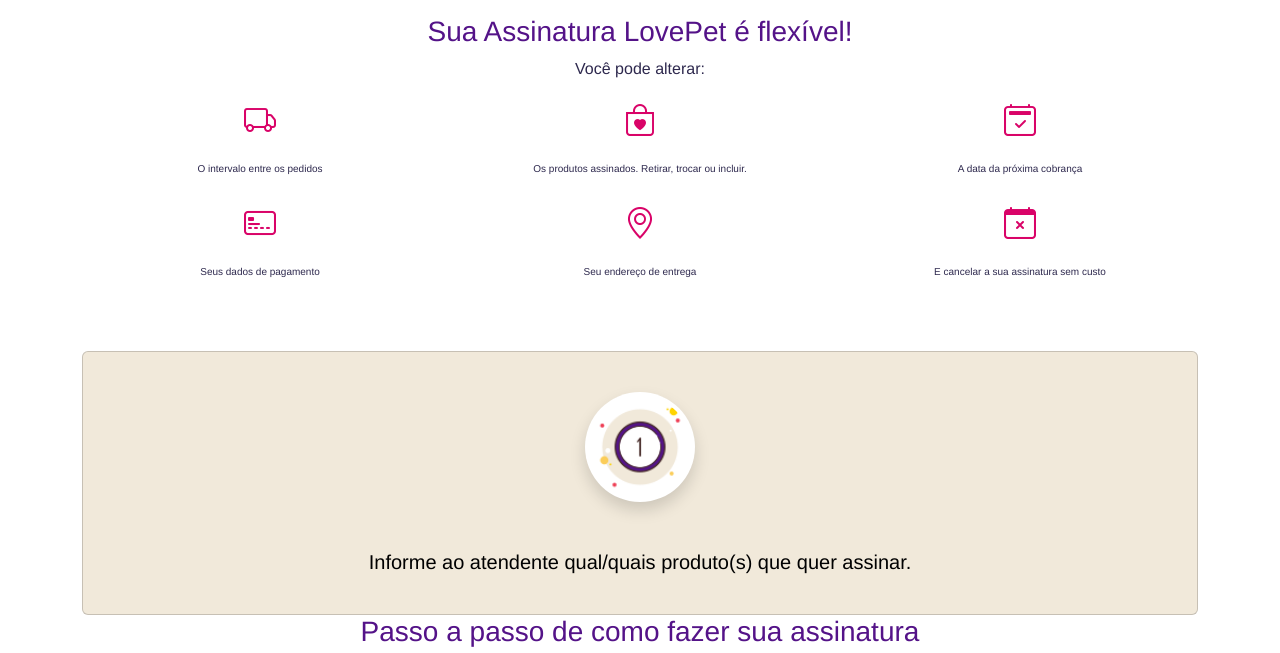
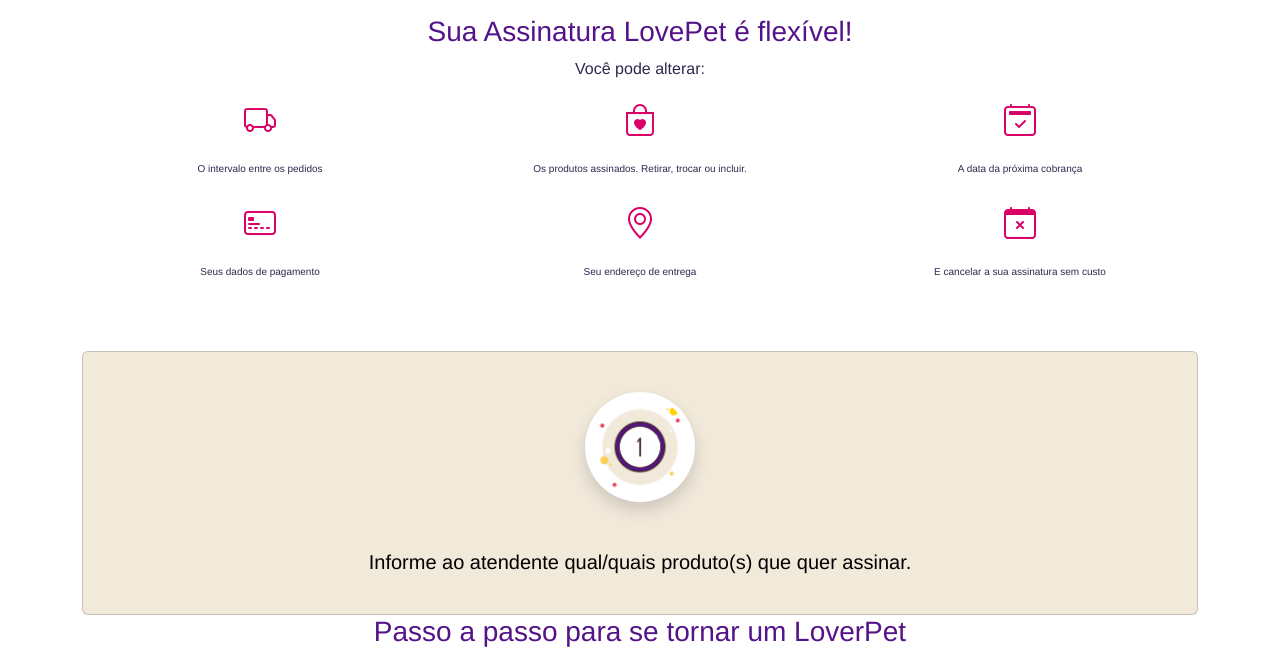
Before and after one commit to biancaarosa/LovePet, a plain HTML site: page saibamais.html in a window 1280 px wide. Shown: the part 71-724 px from the top of the page. Drawn offline with nearby package versions, Linux system fonts and the light colour scheme.

Commit message:
Update saibamais.html

```diff
--- a/saibamais.html
+++ b/saibamais.html
@@ -111,7 +111,7 @@
                     </div>
                 </div>
             </div>
-           <h3>Passo a passo de como fazer sua assinatura</h3>
+           <h3>Passo a passo para se tornar um LoverPet</h3>
             <div class="col">
                 <div class="card radius-15" id="sbg2">
                     <div class="card-body text-center">
```
